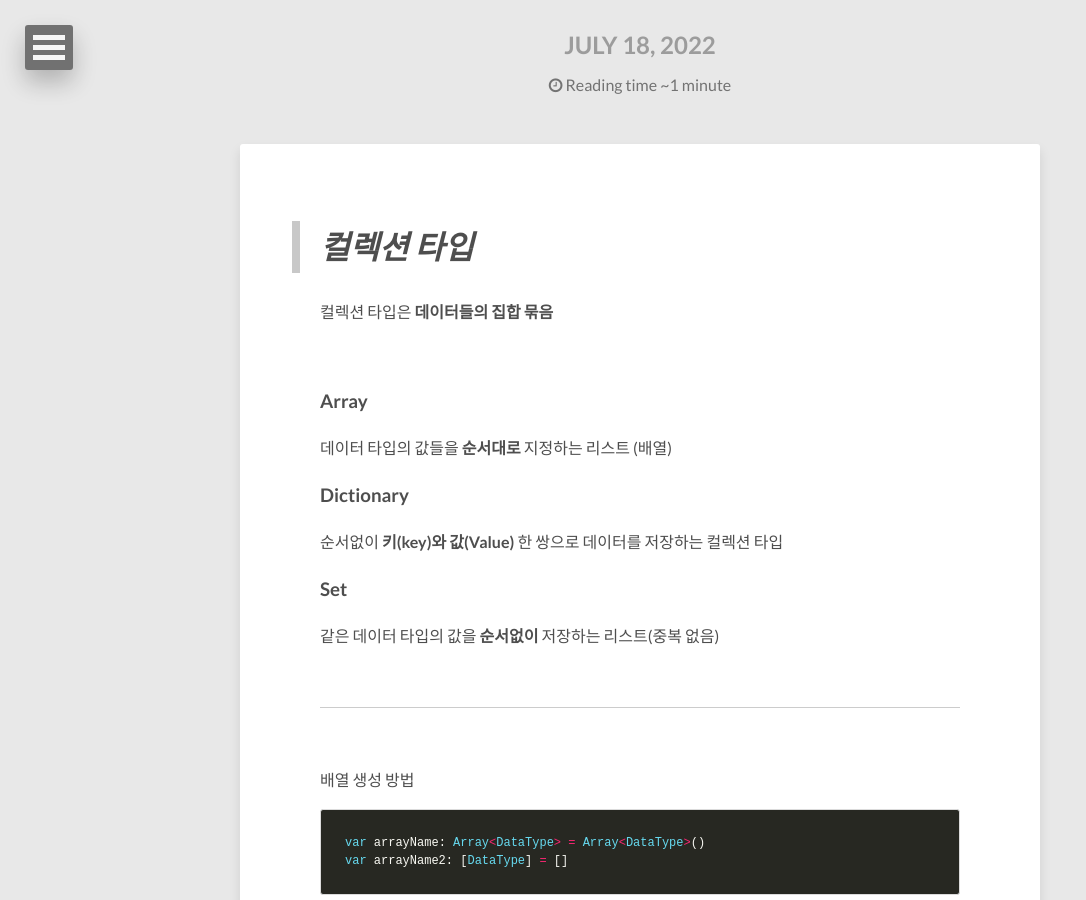
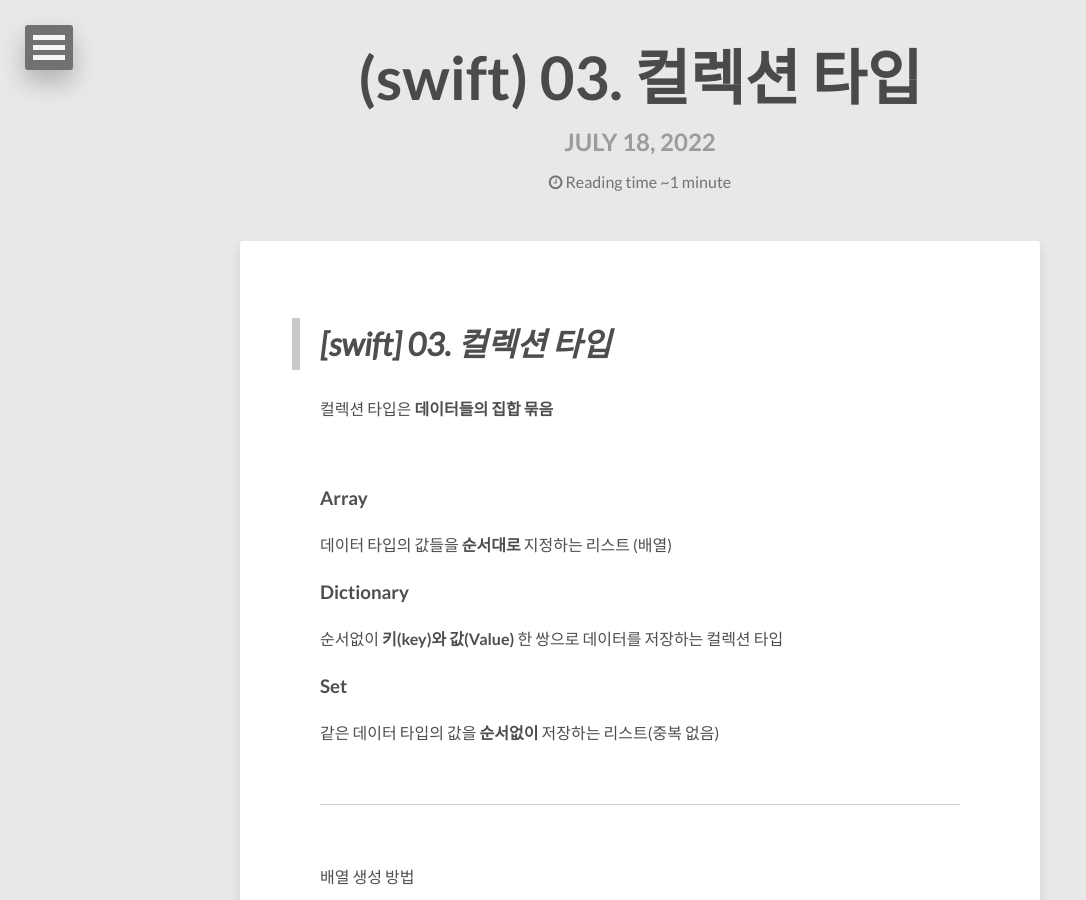
Before and after one commit to wnsgur9137/wnsgur9137.github.io, a Jekyll site: the page built from _posts/2022-07-18-swift_03_collection_type.md, in a window 1280 px wide and 900 px high. Shown: the whole window, without its empty margins (0-1086 px from the left). Built offline with Jekyll 4.4.1, drawn with Linux system fonts in a browser that asks for light colours; nearby versions of some CDN libraries; our own code applies the rules of GitHub Pages for plain Markdown files; comment, search, counter and statistics services are not loaded.

Commit message:
post error update

```diff
--- a/_posts/2022-07-18-swift_03_collection_type.md
+++ b/_posts/2022-07-18-swift_03_collection_type.md
@@ -1,12 +1,12 @@
 ---
 layout: post
-title: [swift] 03. 컬렉션 타입
-description: "[swift] 컬렉션 타입"
+title: (swift) 03. 컬렉션 타입
+description: "(swift) 컬렉션 타입"
 tags: [swift, 공부]
 comments: true
 ---
 
-> # 컬렉션 타입
+> # [swift] 03. 컬렉션 타입
 
 컬렉션 타입은 **데이터들의 집합 묶음**
 
```
Also changed, not shown: _posts/2022-07-18-swift_07_optional.md (renamed from _posts/2022-07-18-swift_07_.md).
